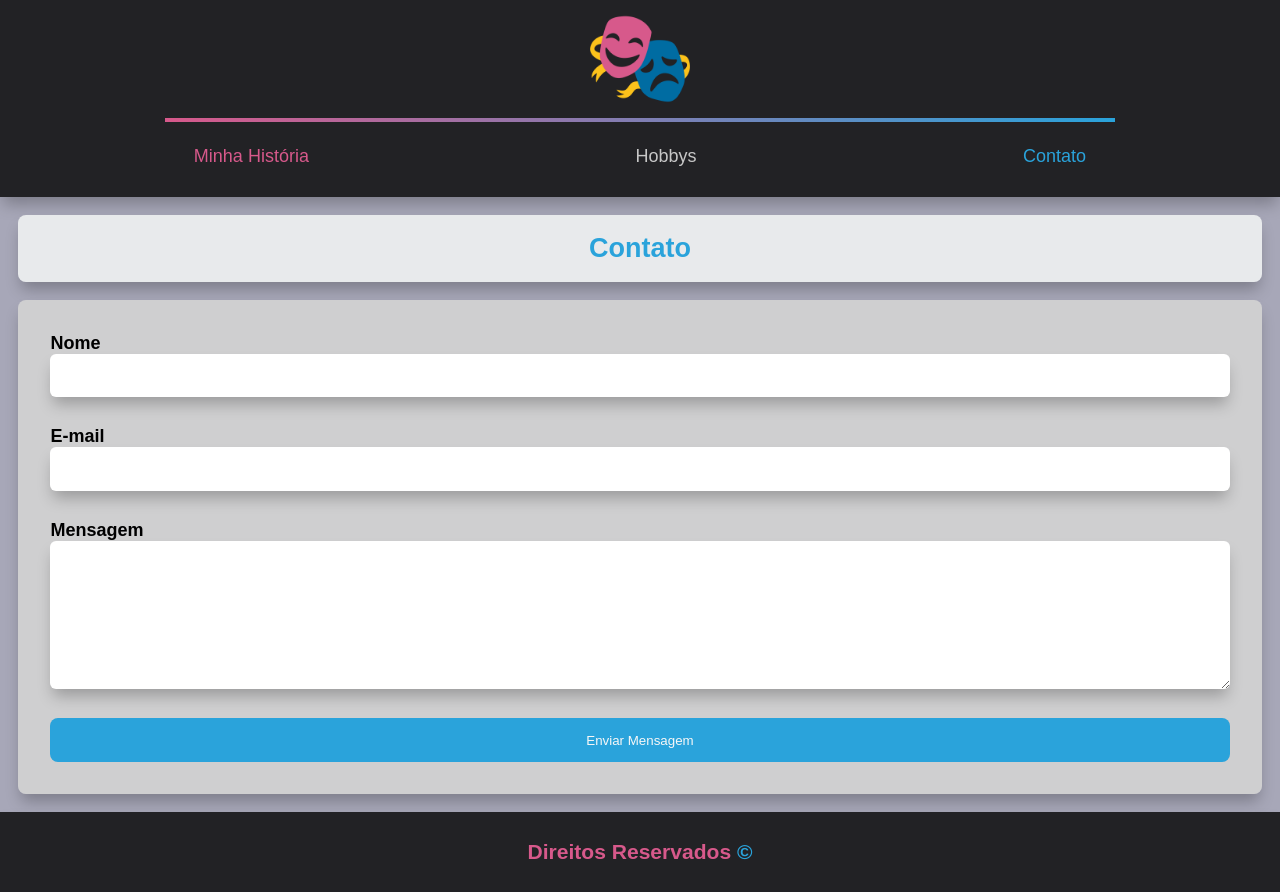
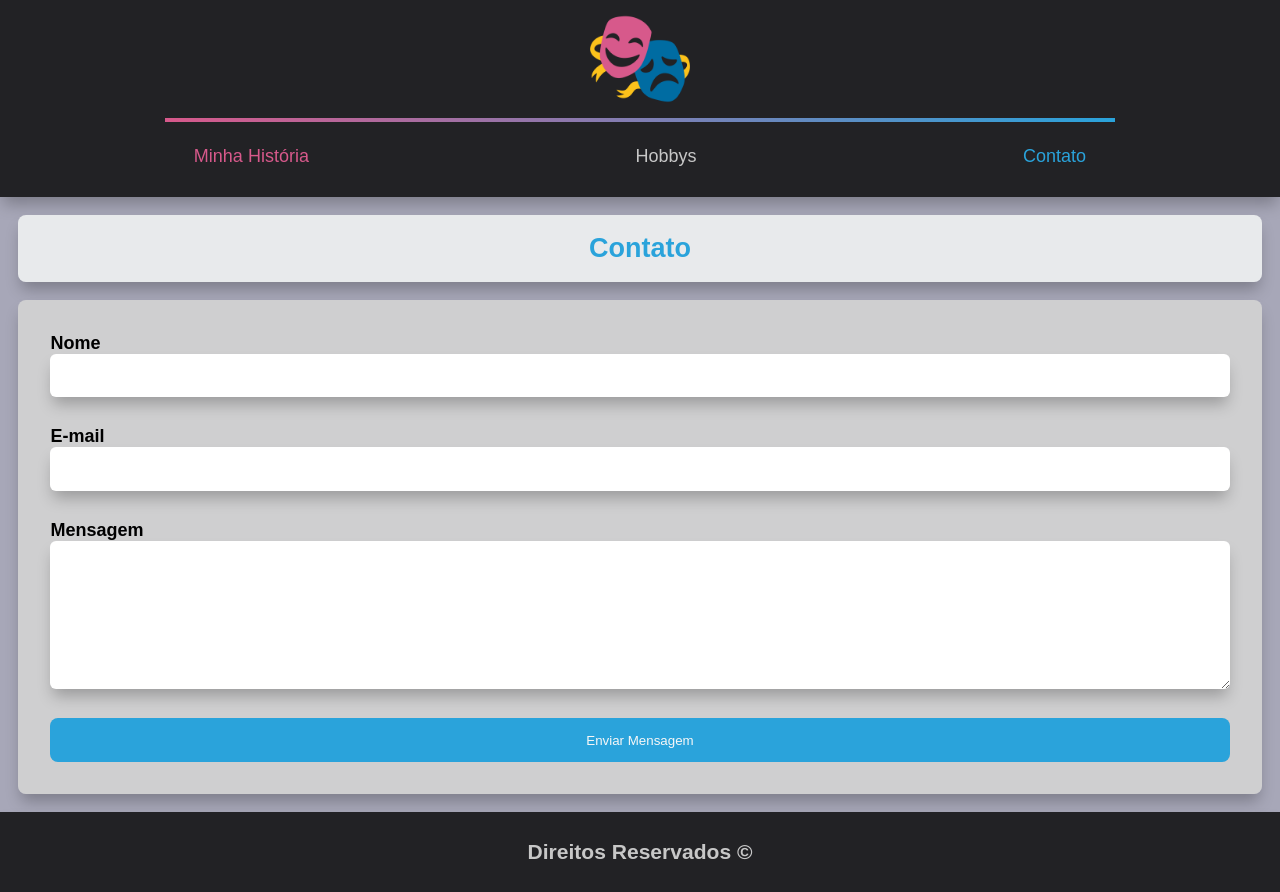
Before and after one commit to tanaka-11/m-tanaka11, a Next.js app: page /contato in a window 1280 px wide. Built offline with nearby package versions, Linux system fonts and the light colour scheme.

Commit message:
update nos footer de acordo com a cor da pagina

```diff
--- a/src/components/ui/Rodape.jsx
+++ b/src/components/ui/Rodape.jsx
@@ -10,22 +10,12 @@
   display: flex;
   align-items: center;
   justify-content: center;
-
-  span {
-    color: var(--cor-terciaria);
-  }
-
-  h3 {
-    color: var(--cor-quartenaria);
-  }
 `;
 
 export default function Rodape() {
   return (
     <StyledRodape>
-      <h3>
-        Direitos Reservados <span>©</span>
-      </h3>
+      <h3>Direitos Reservados ©</h3>
     </StyledRodape>
   );
 }
--- a/src/pages/contato.jsx
+++ b/src/pages/contato.jsx
@@ -48,6 +48,10 @@
         background-color: var(--cor-roxa);
       }
     }
+  }
+
+  footer {
+    color: var(--cor-terciaria);
   }
 `;
 
--- a/src/pages/hobbys.jsx
+++ b/src/pages/hobbys.jsx
@@ -50,6 +50,10 @@
     &:last-child h3 {
       color: var(--cor-terciaria);
     }
+  }
+
+  footer {
+    color: var(--cor-roxa);
   }
 
   @media screen and (min-width: 320px) {
--- a/src/pages/index.jsx
+++ b/src/pages/index.jsx
@@ -59,6 +59,10 @@
       transform: scale(1.1);
       filter: grayscale(65%);
     }
+  }
+
+  footer {
+    color: var(--cor-quartenaria);
   }
 
   /* Estilos para telas com largura mínima de 320px */
```
